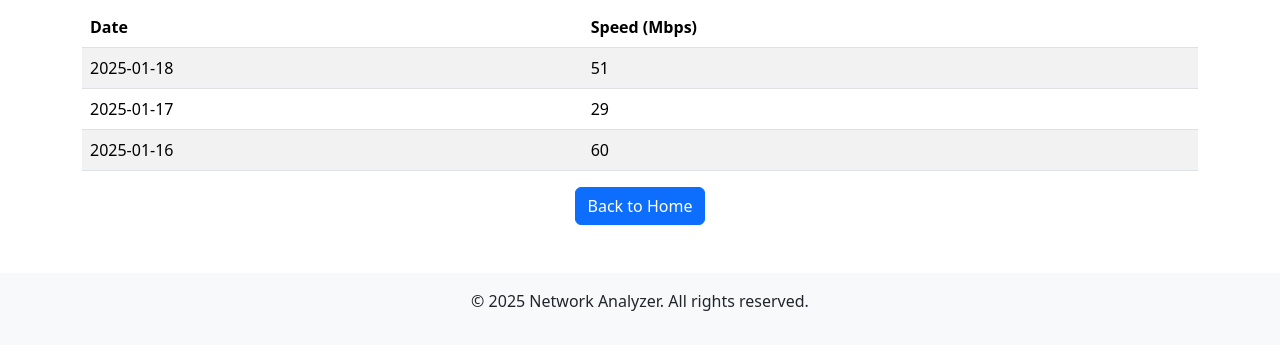
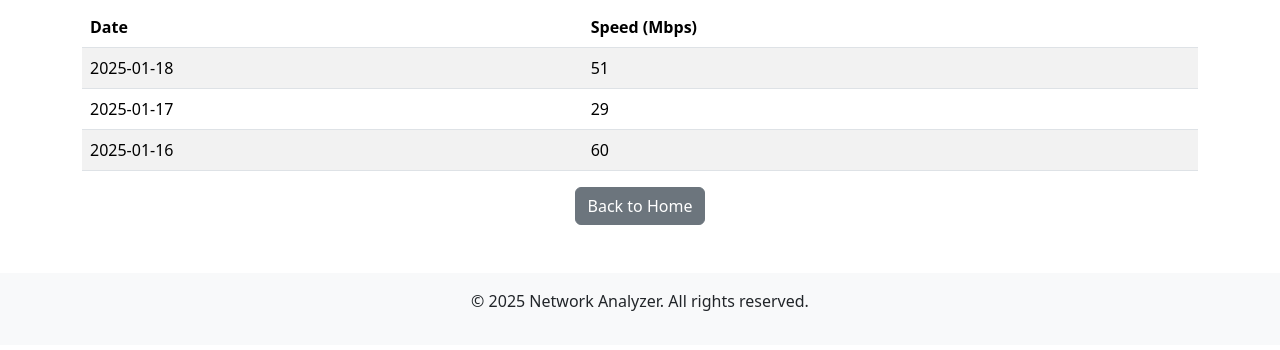
Before and after one commit to isiborella/SEN281-project, a Flask app: page /historical_data.html in a window 1280 px wide. Shown: the part 191-541 px from the top of the page. Run offline with Flask 3, Linux system fonts and the light colour scheme.

Commit message:
another commit

```diff
--- a/application/templates/historical_data.html
+++ b/application/templates/historical_data.html
@@ -29,7 +29,8 @@
             </tbody>
         </table>
         <div class="text-center">
-            <a href="templates/index.html" class="btn btn-primary">Back to Home</a>
+            <a href="{{ url_for('home') }}" class="btn btn-secondary mx-2">Back to Home</a>
+
         </div>
     </main>
     <footer class="bg-light text-center py-3">
--- a/application/templates/live_data.html
+++ b/application/templates/live_data.html
@@ -24,7 +24,8 @@
             </button>
         </div>
         <p class="text-muted">Real-time network performance</p>
-        <a href="templates/index.html" class="btn btn-secondary mx-2">Back to Home</a>
+        <a href="{{ url_for('home') }}" class="btn btn-secondary mx-2">Back to Home</a>
+
     </main>
     <footer class="bg-light text-center py-3">
         <p>&copy; 2025 Network Analyzer. All rights reserved.</p>
```
